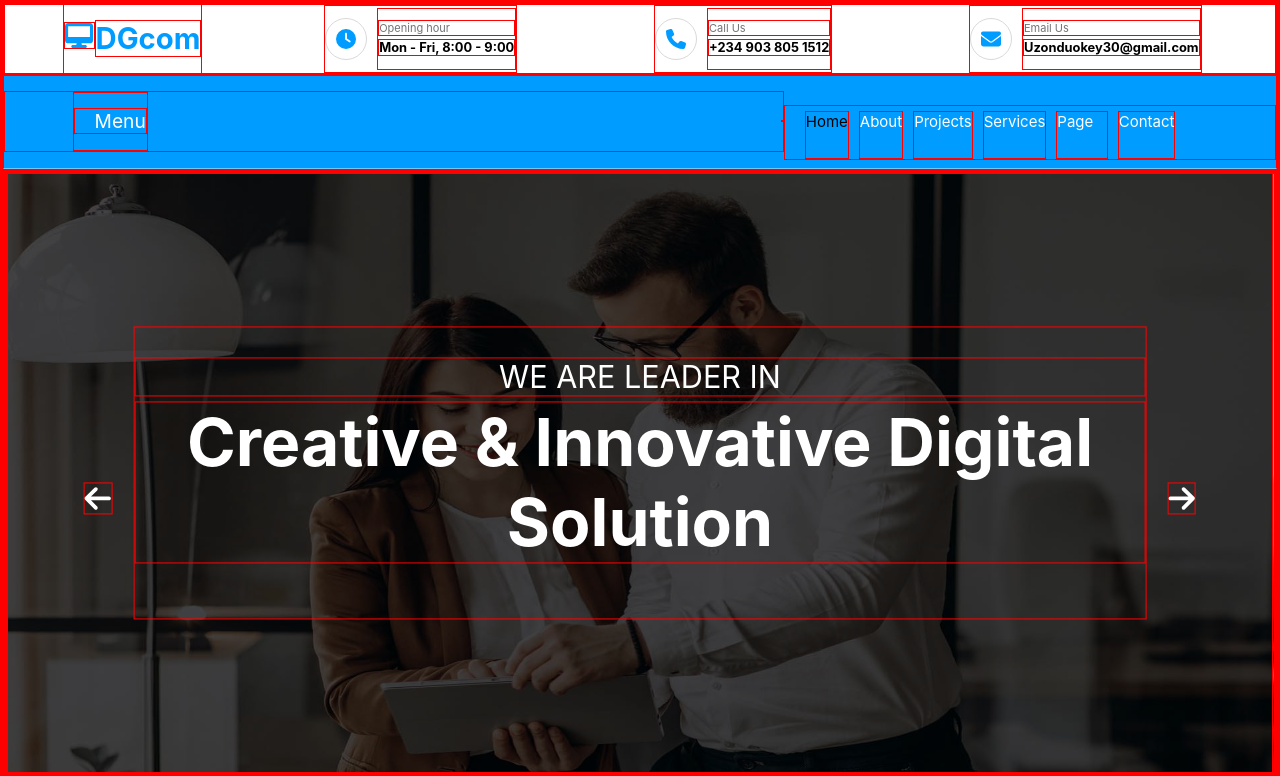
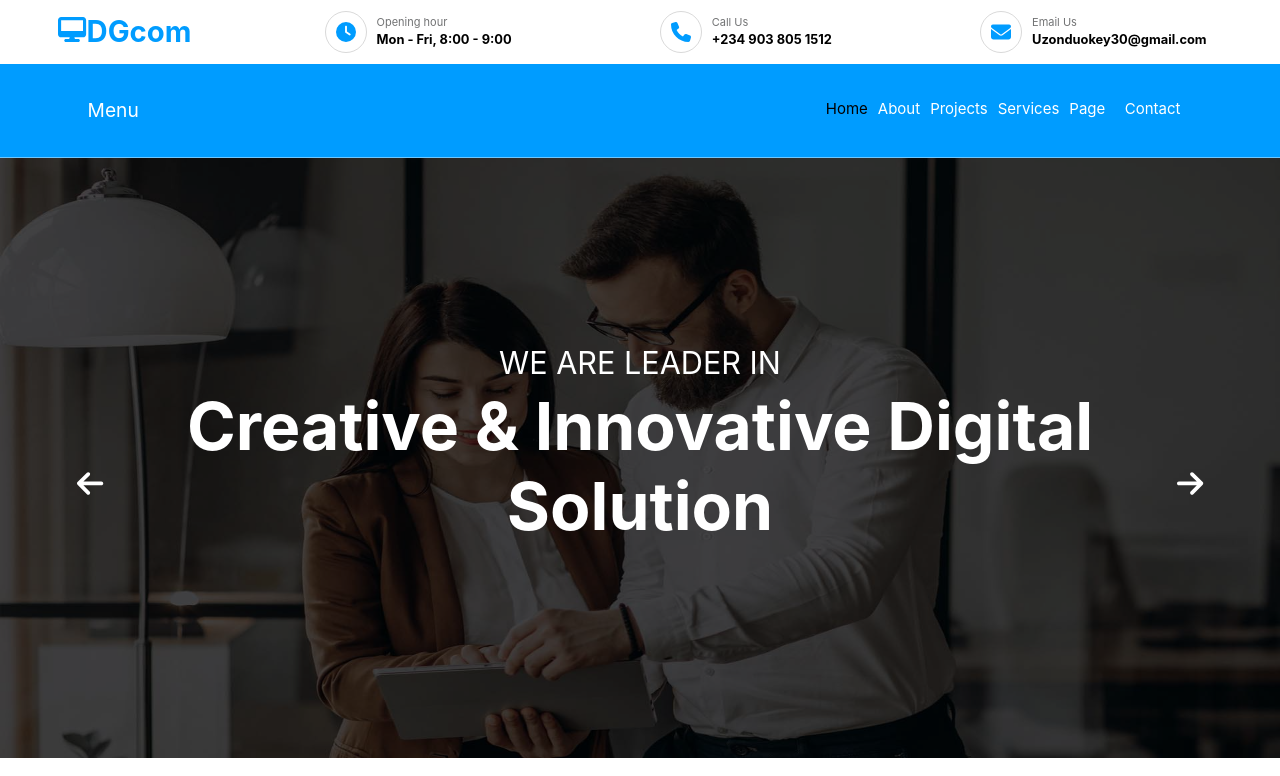
Before and after one commit to Uz-Okey/dgcom, a React (Create React App) app: page / in a window 1280 px wide. Shown: the top 776 px of the page. Built offline with nearby package versions, Linux system fonts and the light colour scheme.

Commit message:
main Section3 touches

```diff
--- a/src/css/Section3.css
+++ b/src/css/Section3.css
@@ -4,9 +4,7 @@
     margin-top: 100px;
 }
 
-*{
-    border: 1px solid red;
-}
+
 
 .section3-article-container {
     width: 100%;
```
